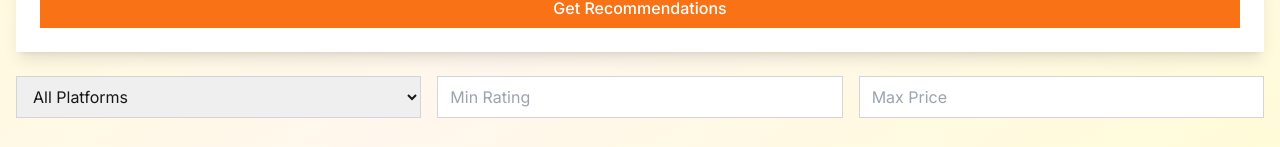
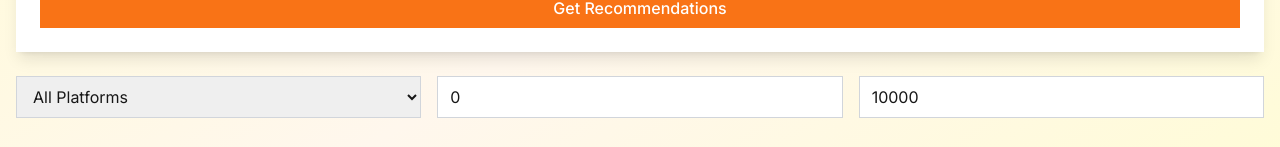
Before and after one commit to dhruv-developer/new-intellica-frontend, a Next.js app: page /courses in a window 1280 px wide. Shown: the part 424-571 px from the top of the page. Built offline with nearby package versions, Linux system fonts and the light colour scheme.

Commit message:
HeartBreakkkk💔❤️

```diff
--- a/app/courses/page.tsx
+++ b/app/courses/page.tsx
@@ -7,9 +7,18 @@ import { Label } from "../../components/ui/label";
 import { Select } from "../../components/ui/select";
 import { Star } from "lucide-react";
 
+// ✅ Define Course Type
+type Course = {
+  title: string;
+  platform: string;
+  rating: number;
+  price: number;
+  link: string;
+};
+
 export default function Courses() {
   const [userId, setUserId] = useState(""); // Store User ID
-  const [courses, setCourses] = useState([]); // Store fetched courses
+  const [courses, setCourses] = useState<Course[]>([]); // ✅ Typed courses array
   const [filters, setFilters] = useState({
     platform: "",
     minRating: 0,
@@ -49,7 +58,7 @@ export default function Courses() {
   };
 
   // ✅ Filter Courses
-  const filteredCourses = courses.filter(course =>
+  const filteredCourses = courses.filter((course) =>
     (filters.platform === "" || course.platform === filters.platform) &&
     course.rating >= filters.minRating &&
     course.price <= filters.maxPrice
@@ -87,7 +96,10 @@ export default function Courses() {
 
       {/* ✅ Filters Section */}
       <div className="grid grid-cols-3 gap-4 mb-6">
-        <Select onChange={(e) => setFilters({ ...filters, platform: e.target.value })}>
+        <Select
+          value={filters.platform}
+          onChange={(e) => setFilters({ ...filters, platform: e.target.value })}
+        >
           <option value="">All Platforms</option>
           <option value="Udemy">Udemy</option>
           <option value="Coursera">Coursera</option>
@@ -97,12 +109,14 @@ export default function Courses() {
         <Input
           type="number"
           placeholder="Min Rating"
+          value={filters.minRating}
           onChange={(e) => setFilters({ ...filters, minRating: Number(e.target.value) })}
         />
 
         <Input
           type="number"
           placeholder="Max Price"
+          value={filters.maxPrice}
           onChange={(e) => setFilters({ ...filters, maxPrice: Number(e.target.value) })}
         />
       </div>
@@ -114,12 +128,12 @@ export default function Courses() {
             <h2 className="text-xl font-semibold text-orange-700 mb-2">{course.title}</h2>
             <p className="text-maroon mb-2">Platform: {course.platform}</p>
             <div className="flex items-center mb-4">
-              {/* <Star className="text-yellow-400 w-5 h-5 mr-1" /> */}
-              {/* <span className="text-maroon font-semibold">{course.rating}</span> */}
+              <Star className="text-yellow-400 w-5 h-5 mr-1" />
+              <span className="text-maroon font-semibold">{course.rating}</span>
             </div>
-            {/* <p className="text-maroon mb-2">Price: ₹{course.price}</p> */}
+            <p className="text-maroon mb-2">Price: ₹{course.price}</p>
             <Button asChild>
-              <a href={course.link} target="_blank">Enroll Now</a>
+              <a href={course.link} target="_blank" rel="noopener noreferrer">Enroll Now</a>
             </Button>
           </div>
         ))}
```
